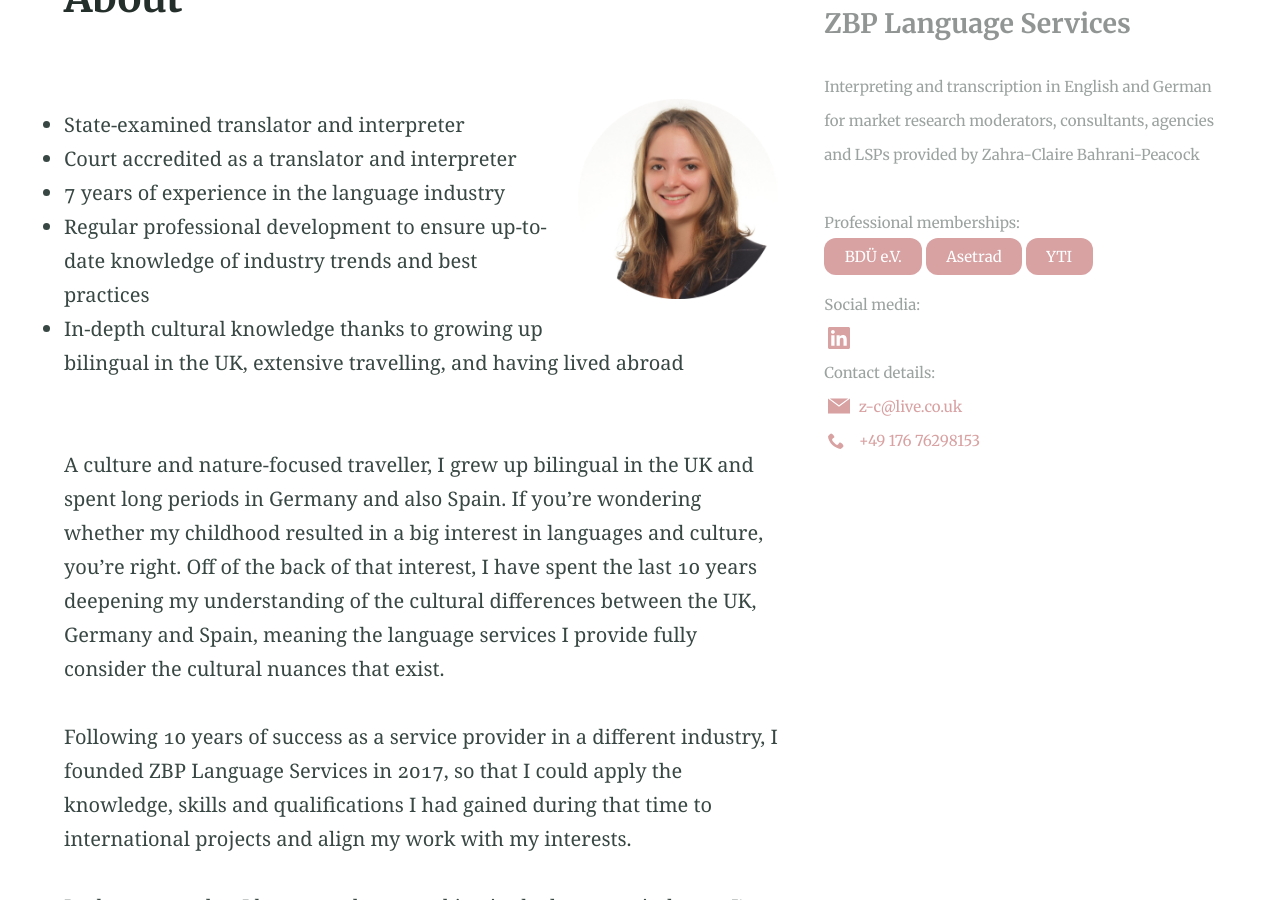
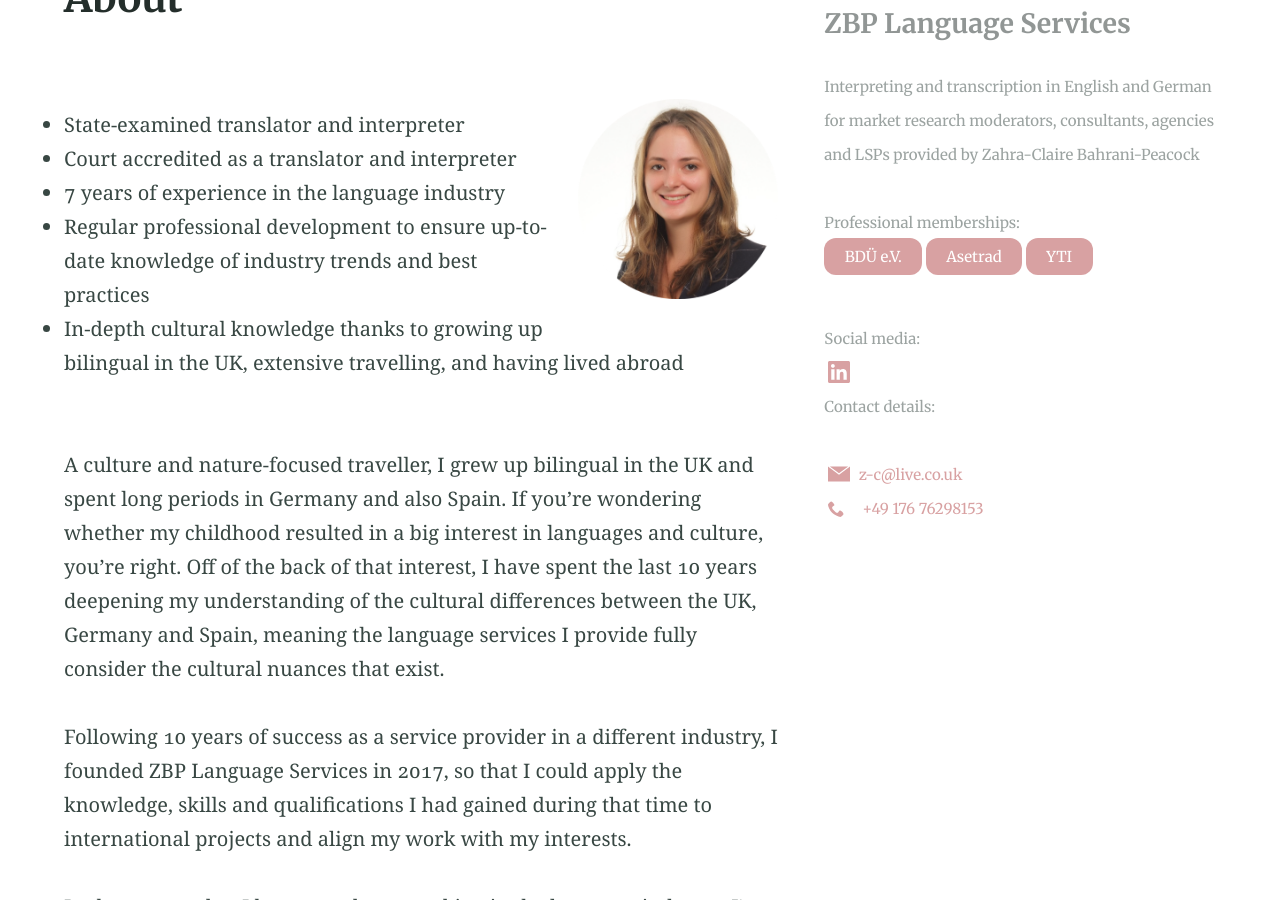
Before and after one commit to Website-2/zbp-language-services.github.io, a Jekyll site: the page built from about.md, in a window 1280 px wide and 900 px high, scrolled down 488 px. Built offline with Jekyll 4.4.1, drawn with Linux system fonts in a browser that asks for light colours.

Commit message:
Text update

```diff
--- a/_includes/site-aside.html
+++ b/_includes/site-aside.html
@@ -10,12 +10,12 @@
       <h4>ZBP Language Services</h4><br>
       <small>{{ site.description }} provided by Zahra-Claire Bahrani-Peacock</small><br><br>
       <small>Professional memberships:</small><br>
-      <small>{% include button.html text="BDÜ e.V." link="https://bdue.de/suche-uebersetzer-dolmetscher/mitglied/Zahra-Claire-Bahrani-Peacock" %} {% include button.html text="Asetrad" link="https://asetrad.org/fichasocio?id=3620" %} {% include button.html text="YTI" link="https://www.iti.org.uk/discover/networking/geographical-networks/iti-yorkshire-regional-group.html" %}</small><br>
+      <small>{% include button.html text="BDÜ e.V." link="https://bdue.de/suche-uebersetzer-dolmetscher/mitglied/Zahra-Claire-Bahrani-Peacock" %} {% include button.html text="Asetrad" link="https://asetrad.org/fichasocio?id=3620" %} {% include button.html text="YTI" link="https://www.iti.org.uk/discover/networking/geographical-networks/iti-yorkshire-regional-group.html" %}</small><br><br>
       <small>Social media:</small>
       {% include nav-social.html %}
-      <small>Contact details:</small><br>
-      <small>&nbsp;</small>{% include icon.html id="email" color="#b14345" title="Email" %}<small><a href="mailto:z-c@live.co.uk">&nbsp;z-c@live.co.uk</a></small><br>
-      <small>&nbsp;</small>{% include icon.html id="phone" color="#b14345" title="Phone" %}<small><a href="tel:004917676298153">&nbsp;+49 176 76298153</a></small>
+      <small>Contact details:</small><br><br>
+      <small>&nbsp;</small>{% include icon.html id="email" color="#b14345" title="Email" %}<small>&nbsp;<a href="mailto:z-c@live.co.uk">z-c@live.co.uk</a></small><br>
+      <small>&nbsp;</small>{% include icon.html id="phone" color="#b14345" title="Phone" %}<small>&nbsp;&nbsp;<a href="tel:004917676298153">+49 176 76298153</a></small>
     </section>
 
   {% elsif page.layout == "categories" %}
```
